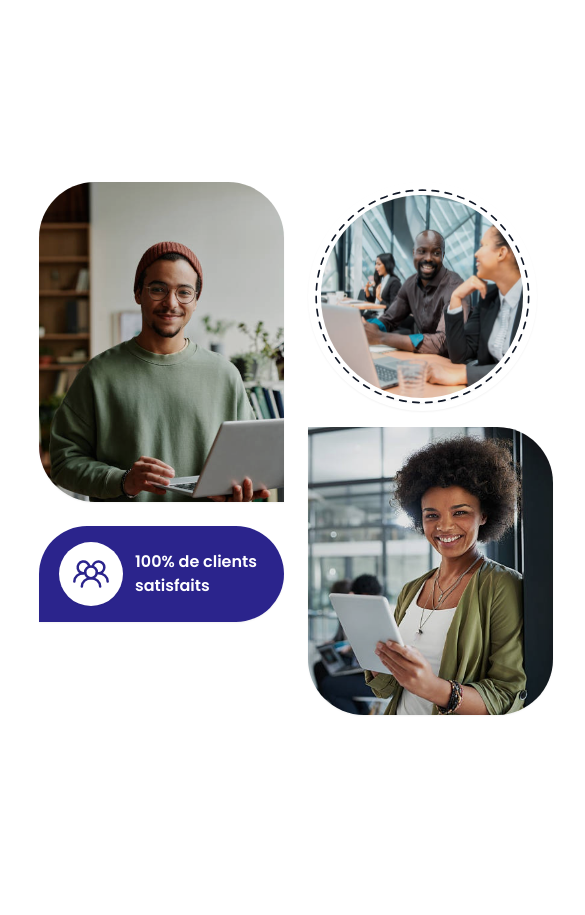
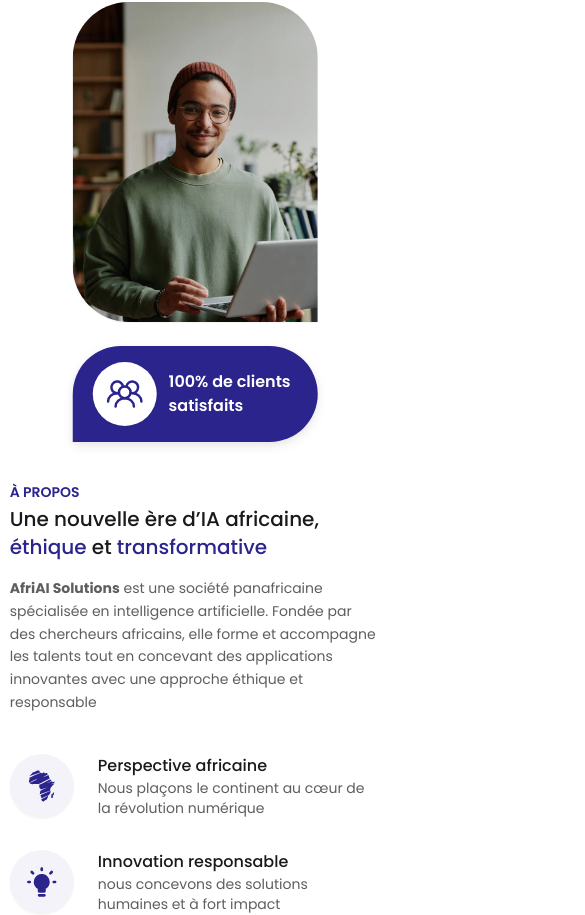
Before and after one commit to SaidouJalloh/afriAi-solutions, a Next.js app: page / in a window 390 px wide. Shown: the part 1438-2353 px from the top of the page, 585 px wide, since content can reach past the window. Built offline with nearby package versions, Linux system fonts and the light colour scheme.

Commit message:
AFRI-03 make responsive aboutSection and update breakpoint tablet to 1025

```diff
--- a/src/components/about/about.tsx
+++ b/src/components/about/about.tsx
@@ -10,10 +10,10 @@
     return (
         <section
             aria-labelledby="about-section"
-            className="w-[80%] max-w-[90rem] mx-auto absolute z-10 left-1/2 transform -translate-x-1/2 md:top-[70rem] top-[90rem]"
+            className="xl:w-[80%] w-[95%] max-w-[90rem] mx-auto absolute z-10 left-1/2 transform -translate-x-1/2 xl:top-[70rem] lg:top-[66rem] md:top-[67rem] top-[90rem]"
         >
             {/* content */}
-            <div className="w-full flex justify-between items-center gap-10">
+            <div className="w-full flex justify-between items-center lg:flex-row flex-col gap-10">
                 {/* images container */}
                 <div className="flex gap-6">
                     {/* images left */}
@@ -28,23 +28,23 @@
                             />
                             <span className="absolute bg-black/10 z-10 w-full h-full top-0 left-0 bottom-0 right-0"></span>
                         </div>
-                        <div className="h-24 w-[15.3rem] shadow-sm bg-afri-primary rounded-r-[3em] rounded-tl-[3em] p-5 flex gap-3 justify-between items-center">
+                        <div className="h-24 w-[15.3rem] shadow-white-card mid-xl:bg-afri-primary lg:bg-white bg-afri-primary  rounded-r-[3em] rounded-tl-[3em] p-5 flex gap-3 justify-between items-center">
                             <span
-                                className="h-16 min-w-[4rem]  bg-white shadow-sm rounded-full flex items-center justify-center"
+                                className="h-16 min-w-[4rem]  mid-xl:bg-white lg:bg-afri-primary/5 bg-white shadow-sm rounded-full flex items-center justify-center"
                                 aria-label="Icône de groupe d'utilisateurs"
                             >
                                 <UserGroupIcon className="w-10 h-10 text-afri-primary m-auto" />
                             </span>
-                            <p className="text-white text-base font-semibold font-poppins">
+                            <p className="mid-xl:text-white lg:text-afri-primary text-base  text-white font-semibold font-poppins">
                                 100% de clients satisfaits
                             </p>
                         </div>
                     </div>
 
                     {/* image right */}
-                    <div className="flex flex-col gap-4">
+                    <div className="mid-xl:flex lg:hidden sm:flex hidden flex-col lg:gap-4 gap-8">
                         {/* image circle */}
-                        <div className="relative p-2 w-[14.3rem] box-border h-[14.3rem] rounded-full shadow-sm">
+                        <div className="relative p-2 w-[14.3rem] box-border h-[14.3rem] rounded-full">
                             <CercleDashedIcon className="absolute w-full h-full top-0 bottom-0 right-0 left-0 z-10" />
                             <div className="w-full h-full  rounded-full overflow-hidden relative shadow-sm flex items-center justify-center">
                                 <Image
@@ -71,20 +71,20 @@
                 </div>
 
                 {/* text container */}
-                <div className="flex-1 mt-5">
-                    <h2 id="about-section" className="text-xl font-semibold uppercase text-afri-primary">
+                <div className="flex-1 lg:max-w-none max-w-[750px]">
+                    <h2 id="about-section" className="lg:text-lg text-sm font-semibold uppercase text-afri-primary">
                         À propos
                     </h2>
-                    <p className="font-poppins font-medium text-2xl text-afri-text-primary leading-snug mt-2">
+                    <p className="font-poppins font-medium lg:text-2xl text-xl text-afri-text-primary leading-snug lg:mt-2 mt-1">
                         Une nouvelle ère d’IA africaine, <span className="text-afri-primary">éthique</span> et
                         <span className="text-afri-primary"> transformative</span>
                     </p>
-                    <p className="text-afri-text-muted text-base mt-4 leading-relaxed">
+                    <p className="text-afri-text-muted lg:text-base text-sm mt-4 leading-relaxed">
                         <b>AfriAI Solutions</b> est une société panafricaine spécialisée en intelligence artificielle.
                         Fondée par des chercheurs africains, elle forme et accompagne les talents tout en concevant des
                         applications innovantes avec une approche éthique et responsable
                     </p>
-                    <div className="mt-10 flex gap-2 justify-between">
+                    <div className="mt-10 flex sm:gap-2 gap-8 justify-between sm:flex-nowrap flex-wrap">
                         <ul className="flex flex-col gap-8">
                             <li>
                                 <article className="flex items-center gap-6">
@@ -97,10 +97,10 @@
                                     </span>
                                     {/* text */}
                                     <div>
-                                        <h3 className="text-afri-text-primary font-medium text-xl">
+                                        <h3 className="text-afri-text-primary font-medium lg:text-xl text-base">
                                             Perspective africaine
                                         </h3>
-                                        <p className="text-base text-afri-text-muted">
+                                        <p className="lg:text-base text-afri-text-muted text-sm">
                                             Nous plaçons le continent au cœur de la révolution numérique
                                         </p>
                                     </div>
@@ -117,27 +117,27 @@
                                     </span>
                                     {/* text */}
                                     <div>
-                                        <h3 className="text-afri-text-primary font-medium text-xl">
+                                        <h3 className="text-afri-text-primary font-medium lg:text-xl text-base">
                                             Innovation responsable{" "}
                                         </h3>
-                                        <p className="text-base text-afri-text-muted">
+                                        <p className="lg:text-base text-afri-text-muted text-sm">
                                             nous concevons des solutions humaines et à fort impact{" "}
                                         </p>
                                     </div>
                                 </article>
                             </li>
                         </ul>
-                        <p className="bg-afri-secondary/5 py-5 px-3 rounded-md text-afri-text-muted text-base w-[45%] max-w-[230px] font-semibold leading-relaxed relative shadow-sm">
+                        <p className="bg-afri-secondary/5 py-5 px-3 rounded-md text-afri-text-muted lg:text-base text-sm sm:w-[45%] min-w-[185px] lg:max-w-[230px] sm:max-w-[215px] w-full font-semibold leading-relaxed relative shadow-sm">
                             L’intelligence artificielle peut transformer l’Afrique, si elle est conçue avec elle, par
                             ses talents et pour son avenir
                             <QuoteAltRightIcon className="text-afri-secondary absolute -bottom-4 right-2" />
                         </p>
                     </div>
-                    <div className="flex gap-14 mt-10 items-center">
+                    <div className="flex md:gap-14 gap-3 mt-10 items-center">
                         <button
                             type="button"
                             aria-label="Demander un devis gratuitement"
-                            className="bg-afri-primary text-white py-3 px-8 rounded-md shadow-sm lg:text-lg text-base hover:bg-afri-primary-dark transition"
+                            className="bg-afri-primary text-white py-3 sm:px-8 px-4 rounded-md shadow-sm lg:text-lg text-base hover:bg-afri-primary-dark transition"
                         >
                             Devis Gratuit
                         </button>
@@ -146,8 +146,10 @@
                                 <HeadsetIcon className="w-6 h-6" />
                             </span>
                             <address className="not-italic">
-                                <h4 className="text-afri-text-primary font-medium text-base">Téléphone</h4>
-                                <p className="font-semibold text-base text-afri-secondary mt-1">+221 33 123 45 67</p>
+                                <h4 className="text-afri-text-primary font-medium md:text-base text-sm">Téléphone</h4>
+                                <p className="font-semibold md:text-base text-sm text-afri-secondary mt-1">
+                                    +221 33 123 45 67
+                                </p>
                             </address>
                         </div>
                     </div>
--- a/src/components/home/intro-features/intro-features.module.scss
+++ b/src/components/home/intro-features/intro-features.module.scss
@@ -29,7 +29,7 @@
 /* 🧠 Articles */
 .featureArticle {
     @apply md:bg-black/[0.01] flex-1 flex flex-col items-center justify-center gap-4
-           md:py-8 py-4 lg:px-4 px-2;
+           md:py-8 py-4 lg:px-3 px-2;
 }
 
 .featureArticleCenter {
--- a/tailwind.config.js
+++ b/tailwind.config.js
@@ -25,6 +25,14 @@
                 "violet-card": "0 4px 12px rgba(0, 0, 0, 0.2), 0 2px 6px rgba(0, 0, 0, 0.1)",
             },
         },
+        screens: {
+            sm: "640px",
+            md: "768px",
+            lg: "1025px",
+            xl: "1280px",
+            "mid-xl": "1380px",
+            "2xl": "1536px",
+        },
     },
     plugins: [],
 };
```
